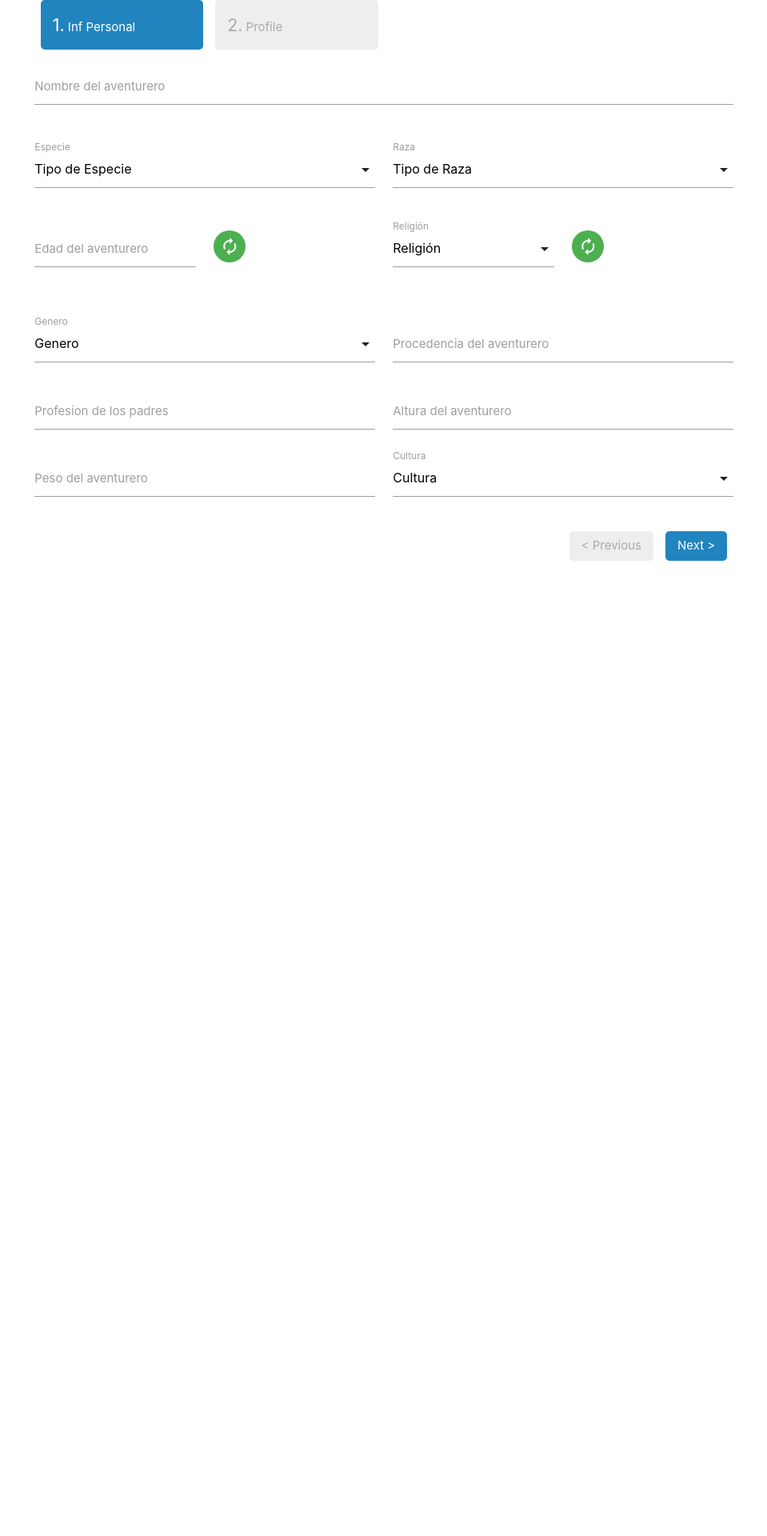
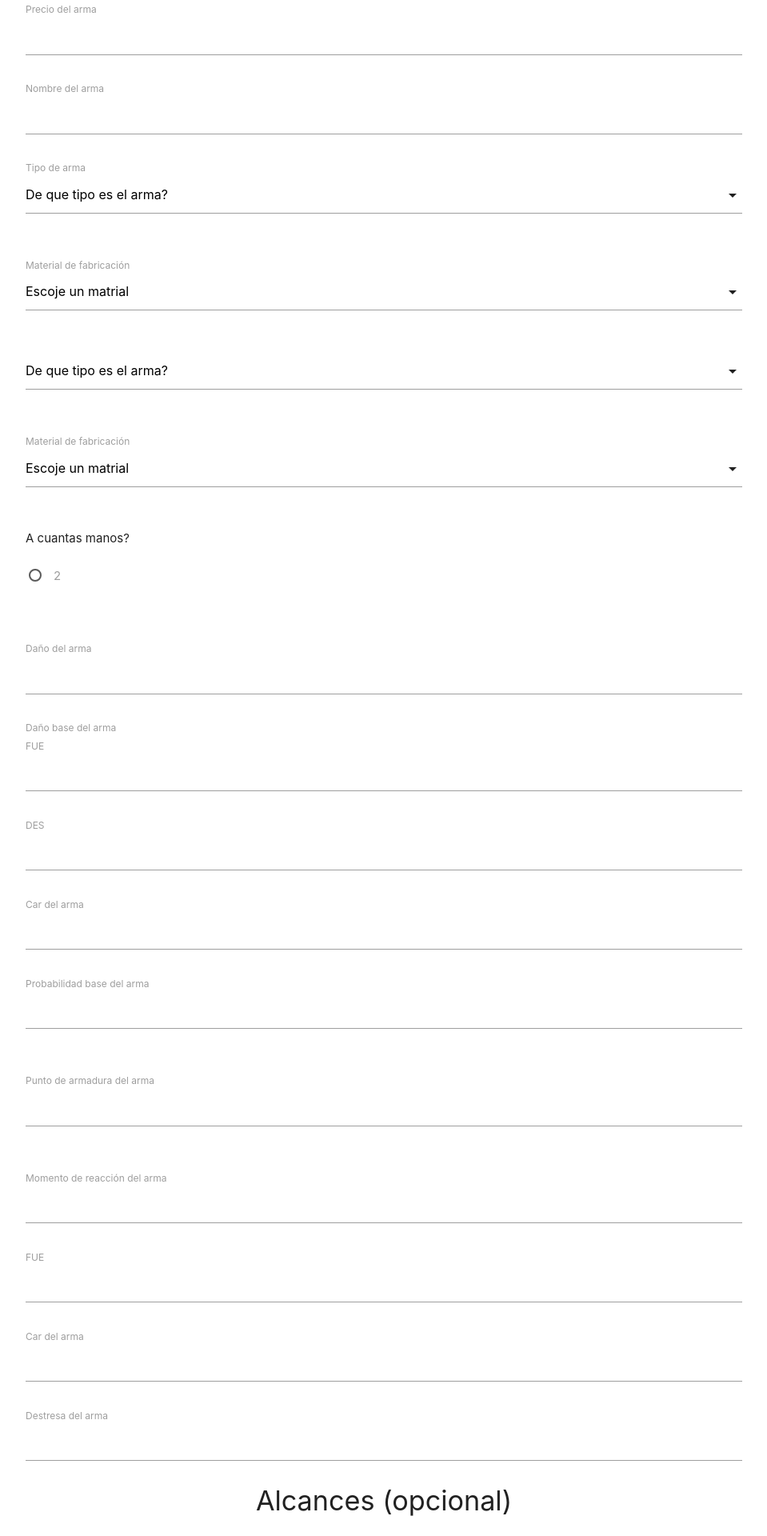
Before and after one commit to pedroGch-zz/RuneQuestApp, a Symfony app: template templates/arma/newArma.html.twig in a window 1280 px wide. Shown: the top 1920 px of the page at 80% size, without its empty margins (160-1119 px from the left). Before the commit the page ends 701 px from the top, so only its background shows below. Run offline with Twig, Linux system fonts and the light colour scheme; the template is opened without the code that fills it, so the values that code supplies are empty; some libraries are stand-ins or nearby versions.

```diff
--- a/src/Controller/ArmaController.php
+++ b/src/Controller/ArmaController.php
@@ -107,9 +107,9 @@ class ArmaController extends AbstractController
         return $this->redirectToRoute($craft);
     }
     /**
-     * @Route("/creartor", name="creartor")
+     * @Route("/creator", name="creator")
      */
-    public function creartor(Request $request){
+    public function creator(Request $request){
         $craft = $request->request; //harcodear este dato arma_nueva
         return $this->render('arma/seleccionar_creador.html.twig', [
             'controller_name' => 'ArmaController',
--- a/templates/arma/index.html.twig
+++ b/templates/arma/index.html.twig
@@ -8,10 +8,10 @@
 {% block body %}
 
 <!-- <div class="example-wrapper"> -->
-<a href="/creartor">
+<a href="/creator">
 <div class="rectangulo gradianteAzul">
 
-<p class="center">Crear</p>
+<p class="center">Creación</p>
 </div>
 </a>
 
--- a/templates/arma/newArma.html.twig
+++ b/templates/arma/newArma.html.twig
@@ -5,144 +5,149 @@
 {% block body %}
 
 <div class="example-wrapper">
-  <div class="container">
-    <div class="row">
-  <div class="col s12">
-    <form id="example-form">
-      <div>
-      <h3>Inf Personal</h3>
-    <section>
-        <div class="row">
-          <div class="input-field col s12">
-            <input name="nombre-aventurero" id="nombre-aventurero" type="text" class="validate">
-            <label for="nombre-aventurero">Nombre del aventurero</label>
-          </div>
-        </div>
-        <div class="row">
-          <div class="input-field col s6">
-            <select name="especie">
-              <option value="" disabled selected>Tipo de Especie</option>
-              <option value="1">Humano</option>
-              <option value="2">Elfo</option>
-              <option value="3">Trol</option>
-            </select>
-            <label>Especie</label>
-          </div>
-          <div class="input-field col s6">
-            <select>
-              <option value="" disabled selected>Tipo de Raza</option>
-              <option value="1">Option 1</option>
-              <option value="2">Option 2</option>
-              <option value="3">Option 3</option>
-            </select>
-            <label>Raza</label>
-          </div>
-          <div class="input-field col s6">
-            <div class="row">
-              <div class="input-field col s6 l6 m6">
-                <input name="edad-aventurero" id="edad-aventurero" type="text" class="validate">
-                <label for="edad-aventurero">Edad del aventurero</label>
-              </div>
-              <div class="input-field col s6 l6 m6" data-cantidad="2" data-dado="6">
-                <a href="#" class=" btn-floating btn-flat green" title="Tirar dados">
-                      <i class="material-icons">autorenew</i>
-                  </a>
-              </div>
-            </div>
-          </div>
-          <div class="input-field col s6" >
-            <div class="row">
-              <div class="input-field col s6 l6 m6">
-                <select>
-                  <option value="" disabled selected>Religión</option>
-                  <option value="1">Religión 1</option>
-                  <option value="2">Religión 2</option>
-                </select>
-                <label>Religión</label>
-              </div>
-              <div class="input-field col s6 l6 m6">
-                <a href="#" class=" btn-floating btn-flat green" title="Tirar dados">
-                  <i class="material-icons">autorenew</i>
-                </a>
-              </div>
-            </div>
-          </div>
-          <div class="input-field col s6" >
-              <select>
-                <option value="" disabled selected>Genero</option>
-                <option value="1">Masculino</option>
-                <option value="2">Fenenino</option>
-              </select>
-            <label>Genero</label>
-          </div>
-          <div class="input-field col s12 l6 m6">
-            <input name="procedencia-aventurero" id="procedencia-aventurero" type="text" class="validate">
-            <label for="procedencia-aventurero">Procedencia del aventurero</label>
-          </div>
-          <div class="input-field col s12 l6 m6">
-            <input name="profesion-padres-aventurero" id="profesion-padres-aventurero" type="text" class="validate">
-            <label for="profesion-padres-aventurero">Profesion de los padres</label>
-          </div>
-          <div class="input-field col s6 l6 m6">
-            <input name="altura-aventurero" id="altura-aventurero" type="text" class="validate">
-            <label for="altura-aventurero">Altura del aventurero</label>
-          </div>
-          <div class="input-field col s6 l6 m6">
-            <input name="peso-aventurero" id="peso-aventurero" type="text" class="validate">
-            <label for="peso-aventurero">Peso del aventurero</label>
-          </div>
-          <div class="input-field col s6" >
-            <select>
-              <option value="" disabled selected>Cultura</option>
-              <option value="1">Cultura 1</option>
-              <option value="2">Cultura 2</option>
-            </select>
-            <label>Cultura</label>
-          </div>
-      </div>
-    </section>
-      <h3>Profile</h3>
-      <section>
-        <div class="row">
-          <div class="input-field col s6">
-            <label>Begin date</label>
-            <input id="beginDate" type="date" class="datepicker">
+   <div class="container">
+    <form action="/saveArma" method="post">
+      <label for="precio">Precio del arma</label>
+      <input type="number" name="precio">
+    <br>
+    <br>
+      <label for="nombre">Nombre del arma</label>
+      <input type="text" name="nombre">
+      <br>
+      <br>
+      <label for="tipo">Tipo de arma</label>
+    <select id="tipo" name="tipo">
+      <option value="" disabled selected>De que tipo es el arma?</option>
+      <option value="1">Espada</option>
+      <option value="2">Lanza</option>
+      <option value="3">Cestos</option>
+    </select>
+    <br>
+    <br>
+      <label for="material_frab">Material de fabricación</label>
+    <select id="material_frab" name="material">
+      <option value="" disabled selected>Escoje un matrial</option>
+      <option value="1">Oro</option>
+      <option value="2">Plata</option>
+      <option value="3">Espiritual</option>
+    </select>
 
-          </div>
-          <div class="input-field col s6">
-            <label>End date</label>
-            <input id="endDate" type="date" class="datepicker">
 
-          </div>
-        </div>
-        <div class="row">
-          <div class="input-field col s12">
-            <input placeholder="Who is organizing the event?" id="organizer" type="text" class="validate">
-            <label for="organizer">Organizer</label>
-          </div>
-        </div>
-        <div class="row">
-          <div class="input-field col s6">
-            <input placeholder="http://www.mywebsite.com" id="website" type="text" class="validate">
-            <label for="website">Website</label>
-          </div>
-          <div class="input-field col s6">
-            <input placeholder="contact@myweb.com" id="email" type="text" class="validate">
-            <label for="email">Contact email</label>
-          </div>
-        </div>
+    <br>
+    <br>
+      <select id="tipo" name="tipo">
+        <option value="" disabled selected>De que tipo es el arma?</option>
+        {% for tipo in tipos %}
+          <option value={{tipo.id}}>{{ tipo.nombreTipo|e }}</option>
+        {% endfor %}
+      </select>
+      <br>
+      <br>
+        <label for="material_frab">Material de fabricación</label>
+      <select id="material_frab" name="material">
+        <option value="" disabled selected>Escoje un matrial</option>
+        {% for material in materiales %}
+          <option value={{material.id}}>{{ material.material|e }}</option>
+        {% endfor %}
+      </select>
+      <br>
+      <br>
+      <span>A cuantas manos?</span>
+      <br>
+      <br>
 
-        <div class="row">
-          <div class="input-field col s12">
-            <textarea id="description" class="materialize-textarea" length="140"></textarea>
-            <label for="description">Describe the event in a tweet!</label>
-          </div>
-        </div>
-      </section>
-      </div>
-    </form>
-  </div>
-</div>
+      <label>
+          <input name="manos" type="radio" value="2"  />
+          <span>2</span>
+        </label>
+        <br>
+        <br>
+      </label>
+      <br>
+      <br>
+      <label for="danio">Daño del arma</label>
+      <input type="text" name="danio">
+      <br>
+        <br>
+      <label for="danioBase">Daño base del arma</label>
+      <br>
+      <label for="fue">FUE</label>
+      <input type="number" name="fue">
+      <br>
+      <br>
+      <label for="des">DES</label>
+      <input type="number" name="des">
+      <br>
+      <br>
+      <label for="car">Car del arma</label>
+      <input type="number" step="0.01" name="car">
+      <br>
+      <br>
+      <label for="danioBase">Probabilidad base del arma</label>
+      <input type="text" name="danioBase">
+      <br>
+        <br>
+      <br>
+      <label for="pa">Punto de armadura del arma</label>
+      <input type="number" name="pa">
+      <br>
+        <br>
+      <br>
+      <label for="mr">Momento de reacción del arma</label>
+      <input type="number" name="mr">
+      <br>
+        <br>
+      <label for="fue">FUE</label>
+      <input type="number" name="fue">
+      <br>
+        <br>
+      <label for="car">Car del arma</label>
+      <input type="number" name="car">
+      <br>
+        <br>
+      <label for="des">Destresa del arma</label>
+      <input type="number" name="des">
+
+
+      <span><h4 class="center">Alcances (opcional)</h4></span>
+      <br>
+        <br>
+      <br>
+      <label for="ef">ef del arma (alcance efectivo)</label>
+      <input type="number" name="ef">
+      <br>
+
+      <label for="tf">tf del arma</label>
+      <input type="number" name="tf">
+      <br>
+      <br>
+      <span><h4 class="center">Precios de las armas</h4></span>
+      <br>
+      <br>
+      <label for="psalv">Precio en tierras salvajes</label>
+      <input type="number" name="psalv">
+      <br>
+      <br>
+      <label for="prural">Precio en medio rural</label>
+      <input type="number" name="prural">
+      <br>
+      <br>
+      <label for="ppque">Precio en ciudades pequeñas/medianas</label>
+      <input type="number" name="ppque">
+      <br>
+      <br>
+      <label for="pgrand">Precio en grandes ciudades/metrópolis</label>
+      <input type="number" name="pgrand">
+      <br>
+      <br>
+      <label for="tfav">Tiempo de fabricación</label>
+      <input type="number" step="0.01" name="tfav">
+      <span>
+        <input type="submit" value="Crear Arma">
+        <input type="button" value="Cancelar">
+      </span>
+
+
 
     </form>
   <div class="container">
@@ -150,8 +155,5 @@
 {% endblock %}
 {% block javascripts %}
   {{ parent() }}
-  <script type="text/javascript" src="{{ asset('js/jquery.steps.min.js') }}"></script>
-  <script type="text/javascript" src="{{ asset('js/materialize.min.js') }}"></script>
   <script type="text/javascript" src="{{ asset('js/armas.js') }}"></script>
-
 {% endblock %}
--- a/templates/arma/seleccionar_creador.html.twig
+++ b/templates/arma/seleccionar_creador.html.twig
@@ -1,7 +1,6 @@
 {% extends 'base.html.twig' %}
 
-{% block title %}Hello {{ controller_name }}!
-{% endblock %}
+
 {% block body %}
 
 <div class="example-wrapper">
@@ -12,7 +11,7 @@
         <option value="" disabled selected>Escoje un elemento a crear</option>
         <option value='arma_nueva'>Crear Arma</option>
         <option value='arma_nueva'>Crear Alimento</option>
-        <option value='arma_nueva'>Crear Personaje</option>
+        <option value='personaje_nuevo'>Crear Personaje</option>
         <option value='arma_nueva'>Crear Monstruo</option>
       </select>
       <span>
```
Also changed, not shown: src/Controller/PersonajeController.php (added, +23 -0 lines), templates/personaje/newPersonaje.html.twig (added, +157 -0 lines).
